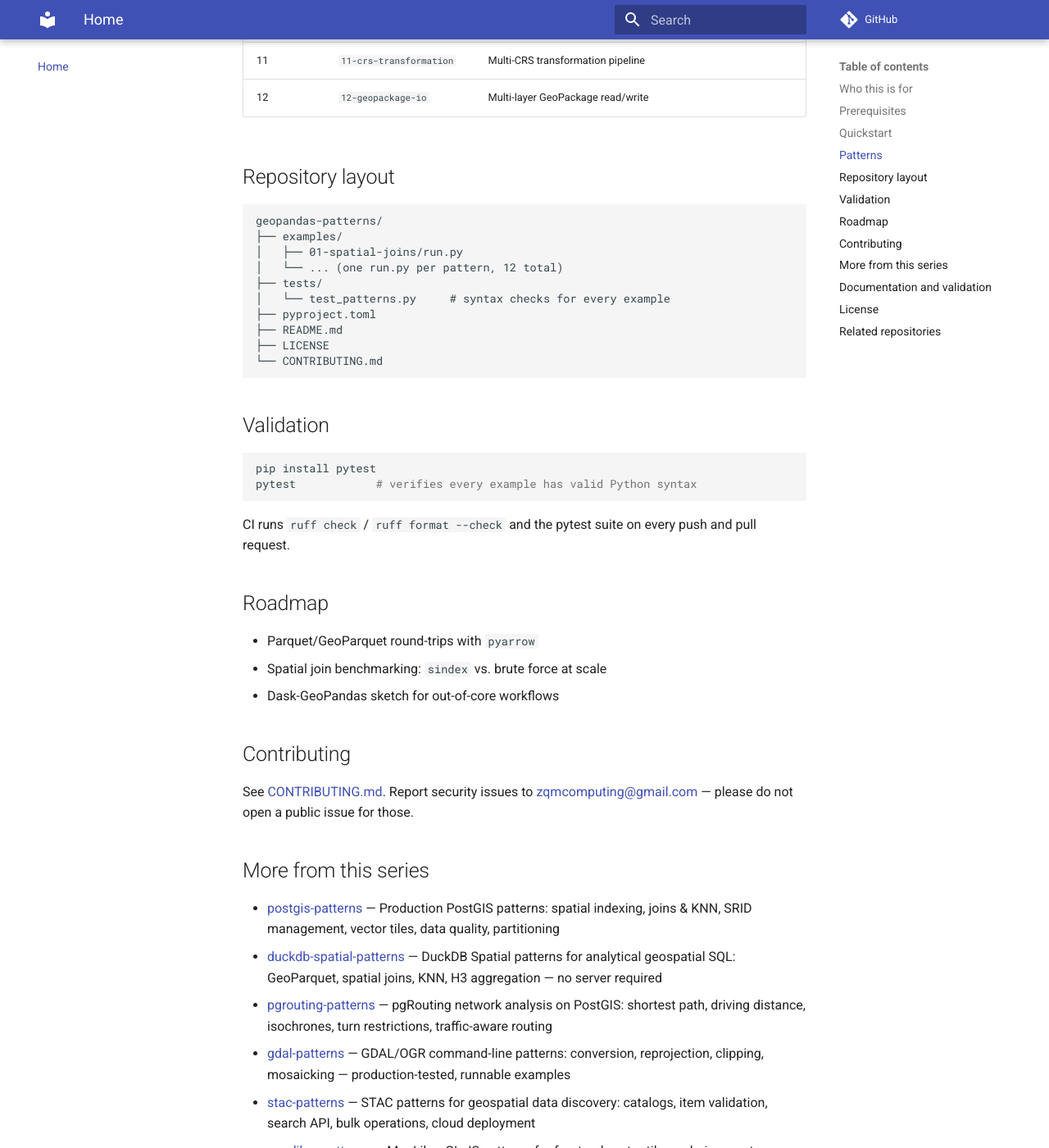
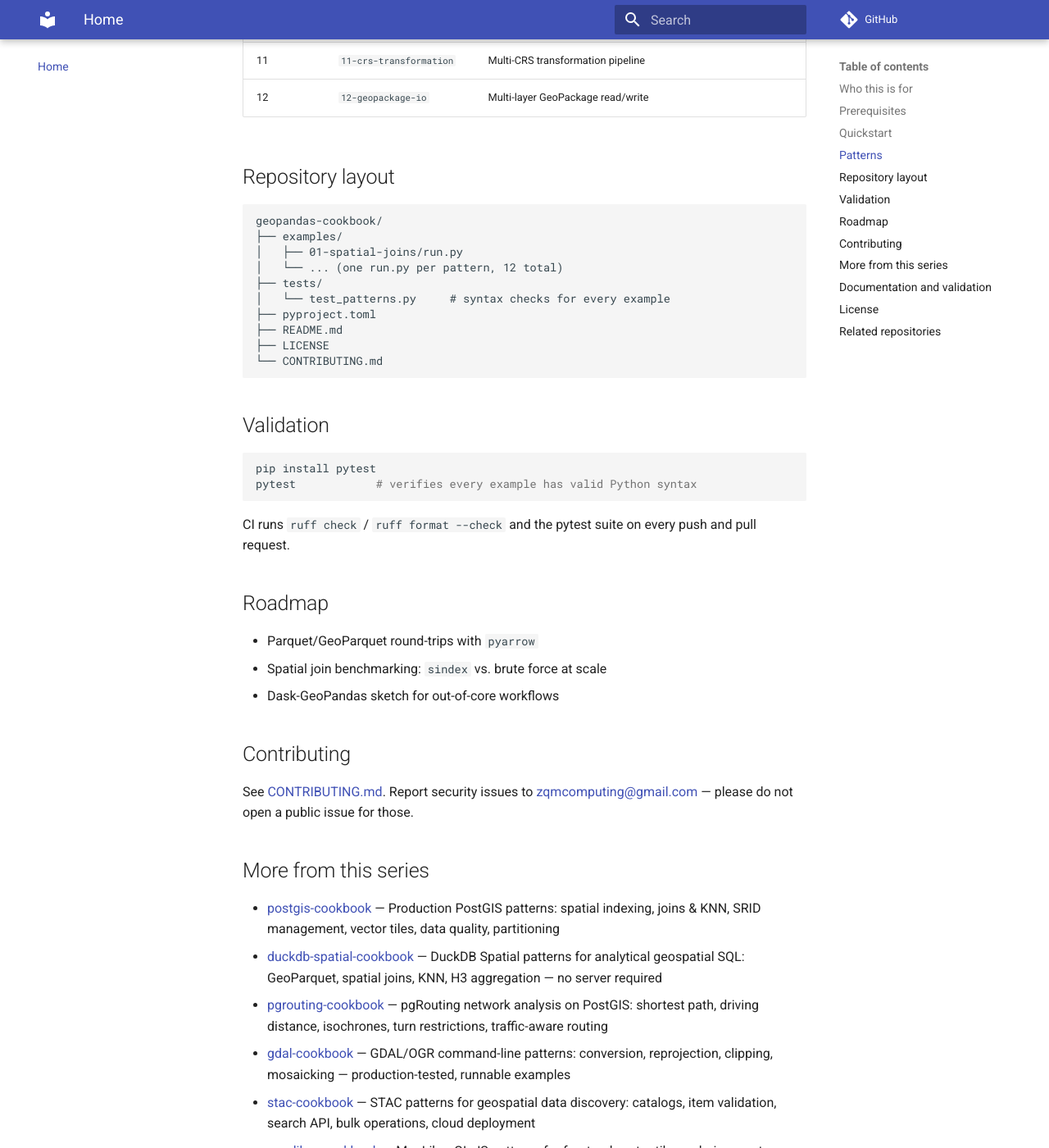
Before and after one commit to ZQM-Computing/geopandas-cookbook, an MkDocs documentation site: the page built from docs/index.md, in a window 1280 px wide and 1400 px high, scrolled down 1523 px. Shown: the whole window at 82% size. Built offline with MkDocs 1.6.1 and Material for MkDocs 9.7.7, drawn with Linux system fonts in a browser that asks for light colours; comment, search, counter and statistics services are not loaded; some of the changed text lies outside the part shown.

Commit message:
Fix stale *-patterns repo-name refs → *-cookbook

````diff
--- a/docs/index.md
+++ b/docs/index.md
@@ -10,7 +10,7 @@
 <!-- markdownlint-enable MD033 -->
 <!-- ZQM-END -->
 
-[![CI](https://github.com/ZQM-Computing/geopandas-patterns/actions/workflows/ci.yml/badge.svg)](https://github.com/ZQM-Computing/geopandas-patterns/actions/workflows/ci.yml)
+[![CI](https://github.com/ZQM-Computing/geopandas-cookbook/actions/workflows/ci.yml/badge.svg)](https://github.com/ZQM-Computing/geopandas-cookbook/actions/workflows/ci.yml)
 
 Production-tested GeoPandas/Shapely patterns for Python geospatial workflows — spatial joins, CRS handling, overlays, interpolation, and performance, all on synthetic data.
 
@@ -52,7 +52,7 @@
 ## Repository layout
 
 ```text
-geopandas-patterns/
+geopandas-cookbook/
 ├── examples/
 │   ├── 01-spatial-joins/run.py
 │   └── ... (one run.py per pattern, 12 total)
@@ -85,24 +85,24 @@
 
 ## More from this series
 
-- [postgis-patterns](https://github.com/ZQM-Computing/postgis-patterns) — Production PostGIS patterns: spatial indexing, joins & KNN, SRID management, vector tiles, data quality, partitioning
-- [duckdb-spatial-patterns](https://github.com/ZQM-Computing/duckdb-spatial-patterns) — DuckDB Spatial patterns for analytical geospatial SQL: GeoParquet, spatial joins, KNN, H3 aggregation — no server required
-- [pgrouting-patterns](https://github.com/ZQM-Computing/pgrouting-patterns) — pgRouting network analysis on PostGIS: shortest path, driving distance, isochrones, turn restrictions, traffic-aware routing
-- [gdal-patterns](https://github.com/ZQM-Computing/gdal-patterns) — GDAL/OGR command-line patterns: conversion, reprojection, clipping, mosaicking — production-tested, runnable examples
-- [stac-patterns](https://github.com/ZQM-Computing/stac-patterns) — STAC patterns for geospatial data discovery: catalogs, item validation, search API, bulk operations, cloud deployment
-- [maplibre-patterns](https://github.com/ZQM-Computing/maplibre-patterns) — MapLibre GL JS patterns for frontend vector tile rendering: custom layers, 3D terrain, performance tuning, interactive maps
-- [cog-patterns](https://github.com/ZQM-Computing/cog-patterns) — Cloud Optimized GeoTIFF patterns: creation, validation, TiTiler serving, xarray integration, performance benchmarking
-- [geoparquet-patterns](https://github.com/ZQM-Computing/geoparquet-patterns) — GeoParquet patterns for columnar geospatial analytics: partitioning, predicate pushdown, DuckDB/Spark integration
-- [h3-patterns](https://github.com/ZQM-Computing/h3-patterns) — H3 hexagonal grid patterns: indexing, aggregation, visualization, grid comparisons, performance benchmarks
+- [postgis-cookbook](https://github.com/ZQM-Computing/postgis-cookbook) — Production PostGIS patterns: spatial indexing, joins & KNN, SRID management, vector tiles, data quality, partitioning
+- [duckdb-spatial-cookbook](https://github.com/ZQM-Computing/duckdb-spatial-cookbook) — DuckDB Spatial patterns for analytical geospatial SQL: GeoParquet, spatial joins, KNN, H3 aggregation — no server required
+- [pgrouting-cookbook](https://github.com/ZQM-Computing/pgrouting-cookbook) — pgRouting network analysis on PostGIS: shortest path, driving distance, isochrones, turn restrictions, traffic-aware routing
+- [gdal-cookbook](https://github.com/ZQM-Computing/gdal-cookbook) — GDAL/OGR command-line patterns: conversion, reprojection, clipping, mosaicking — production-tested, runnable examples
+- [stac-cookbook](https://github.com/ZQM-Computing/stac-cookbook) — STAC patterns for geospatial data discovery: catalogs, item validation, search API, bulk operations, cloud deployment
+- [maplibre-cookbook](https://github.com/ZQM-Computing/maplibre-cookbook) — MapLibre GL JS patterns for frontend vector tile rendering: custom layers, 3D terrain, performance tuning, interactive maps
+- [cog-cookbook](https://github.com/ZQM-Computing/cog-cookbook) — Cloud Optimized GeoTIFF patterns: creation, validation, TiTiler serving, xarray integration, performance benchmarking
+- [geoparquet-cookbook](https://github.com/ZQM-Computing/geoparquet-cookbook) — GeoParquet patterns for columnar geospatial analytics: partitioning, predicate pushdown, DuckDB/Spark integration
+- [h3-cookbook](https://github.com/ZQM-Computing/h3-cookbook) — H3 hexagonal grid patterns: indexing, aggregation, visualization, grid comparisons, performance benchmarks
 - [qgis-resources](https://github.com/ZQM-Computing/qgis-resources) — QGIS expressions, PyQGIS snippets, Processing scripts, styles, and QField field-collection guides
 - [geospatial-api-reference](https://github.com/ZQM-Computing/geospatial-api-reference) — OGC API – Features reference implementation with FastAPI and PostGIS backends
-- [ollama-fleet-patterns](https://github.com/ZQM-Computing/ollama-fleet-patterns) — Ollama fleet operations: model management, health checks, load-spreading, VRAM budgeting, dependency-light RAG
+- [ollama-fleet-cookbook](https://github.com/ZQM-Computing/ollama-fleet-cookbook) — Ollama fleet operations: model management, health checks, load-spreading, VRAM budgeting, dependency-light RAG
 - [proxmox-ceph-operations](https://github.com/ZQM-Computing/proxmox-ceph-operations) — Proxmox VE + Ceph operations runbooks: health checks, backup discipline, OSD replacement, upgrade checklists
-- [geospatial-patterns](https://github.com/ZQM-Computing/geospatial-patterns) — Umbrella index for all ZQM geospatial pattern repos
+- [geospatial-cookbooks](https://github.com/ZQM-Computing/geospatial-cookbooks) — Umbrella index for all ZQM geospatial pattern repos
 
 ## Documentation and validation
 
-For setup instructions, reproducible examples, data provenance, CRS/SRID assumptions, security guidance, and dependency labels, follow the [ZQM geospatial repository documentation standard](https://github.com/ZQM-Computing/geospatial-patterns/blob/main/docs/repository-documentation-standard.md).
+For setup instructions, reproducible examples, data provenance, CRS/SRID assumptions, security guidance, and dependency labels, follow the [ZQM geospatial repository documentation standard](https://github.com/ZQM-Computing/geospatial-cookbooks/blob/main/docs/repository-documentation-standard.md).
 
 The configured CI workflow is the source of truth for automated checks. A passing workflow establishes only that its checks passed for that commit; it does not certify production deployment or prove that every dependency and operating environment was covered.
 
@@ -112,13 +112,13 @@
 
 ## Related repositories
 
-- [ZQM Geospatial Patterns](https://github.com/ZQM-Computing/geospatial-patterns) — umbrella index of all geospatial pattern repos
-- [postgis-patterns](https://github.com/ZQM-Computing/postgis-patterns) — production PostGIS patterns & best practices
-- [duckdb-spatial-patterns](https://github.com/ZQM-Computing/duckdb-spatial-patterns) — DuckDB Spatial patterns for analytical geospatial SQL
+- [ZQM Geospatial Patterns](https://github.com/ZQM-Computing/geospatial-cookbooks) — umbrella index of all geospatial pattern repos
+- [postgis-cookbook](https://github.com/ZQM-Computing/postgis-cookbook) — production PostGIS patterns & best practices
+- [duckdb-spatial-cookbook](https://github.com/ZQM-Computing/duckdb-spatial-cookbook) — DuckDB Spatial patterns for analytical geospatial SQL
 - [geospatial-api-reference](https://github.com/ZQM-Computing/geospatial-api-reference) — OGC API - Features with FastAPI + PostGIS
 - [qgis-resources](https://github.com/ZQM-Computing/qgis-resources) — QGIS expressions, PyQGIS, styles, and QField guides
 - [proxmox-ceph-operations](https://github.com/ZQM-Computing/proxmox-ceph-operations) — Proxmox VE + Ceph operations runbooks
-- [ollama-fleet-patterns](https://github.com/ZQM-Computing/ollama-fleet-patterns) — Ollama fleet operations & a minimal RAG reference
+- [ollama-fleet-cookbook](https://github.com/ZQM-Computing/ollama-fleet-cookbook) — Ollama fleet operations & a minimal RAG reference
 
 *Part of [ZQM Computing](https://github.com/ZQM-Computing) — geospatial engineering, scientific computing, and infrastructure patterns; the geospatial arm of [ZQM Labs](https://zqmlabs.com), makers of Z's Quests & Mischief location games.*
 
--- a/mkdocs.yml
+++ b/mkdocs.yml
@@ -2,7 +2,7 @@
 site_url: https://geopandas.zqmlabs.com/
 site_description: GeoPandas/Shapely patterns — spatial joins, CRS handling, overlay, interpolation, performance
 site_author: ZQM Computing
-repo_url: https://github.com/ZQM-Computing/geopandas-patterns
+repo_url: https://github.com/ZQM-Computing/geopandas-cookbook
 
 theme:
   name: material
--- a/pyproject.toml
+++ b/pyproject.toml
@@ -1,5 +1,5 @@
 [project]
-name = "geopandas-patterns"
+name = "geopandas-cookbook"
 version = "0.1.0"
 description = "GeoPandas/Shapely patterns for Python geospatial workflows"
 readme = "README.md"
@@ -9,7 +9,7 @@
 keywords = ["geopandas", "shapely", "fiona", "python", "geospatial", "gis"]
 
 [project.urls]
-Homepage = "https://github.com/ZQM-Computing/geopandas-patterns"
+Homepage = "https://github.com/ZQM-Computing/geopandas-cookbook"
 
 [tool.ruff]
 line-length = 120
````
Also changed, not shown: 1 other file.
